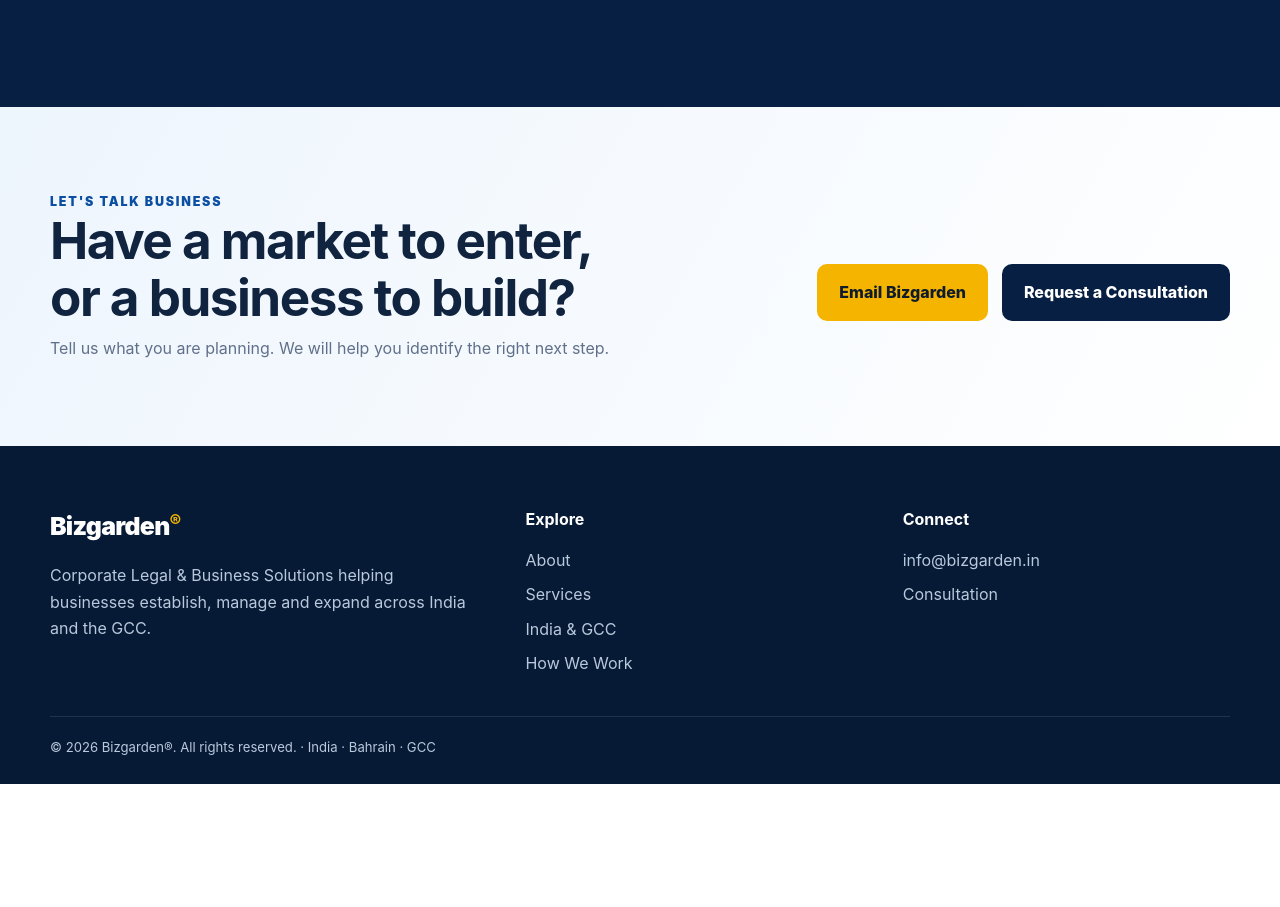
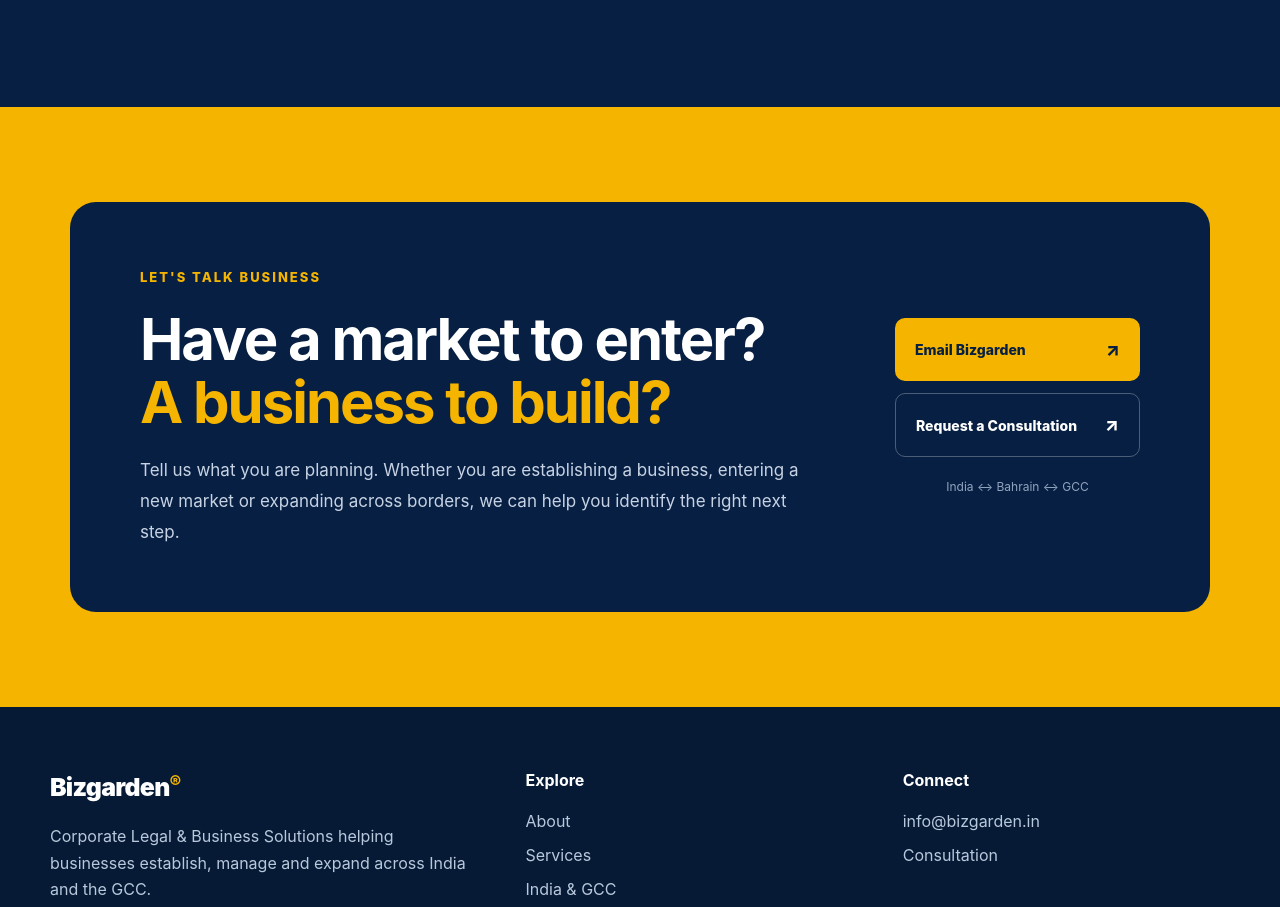
Before and after one commit to Bizgarden/bizgarden-india, a plain HTML site: page index.html in a window 1280 px wide. Shown: the part 4311-5218 px from the top of the page. Before the commit the page ends 5095 px from the top, so only its background shows below. Drawn offline with Linux system fonts and the light colour scheme.

Commit message:
Upgrade final consultation CTA section

```diff
--- a/index.html
+++ b/index.html
@@ -948,17 +948,53 @@
   </div>
 </section>
 
-<section class="cta" id="contact">
-  <div class="container cta-box">
-    <div>
-      <div class="section-kicker">Let's talk business</div>
-      <h2>Have a market to enter,<br>or a business to build?</h2>
-      <p>Tell us what you are planning. We will help you identify the right next step.</p>
+<section id="contact" style="background:#f4b400; padding:95px 0;">
+  <div style="max-width:1180px; margin:0 auto; padding:0 20px;">
+
+    <div style="background:#071f42; border-radius:26px; padding:65px 70px; display:grid; grid-template-columns:1fr auto; gap:60px; align-items:center; box-sizing:border-box;">
+
+      <div>
+
+        <div style="color:#f4b400; font-size:13px; font-weight:800; letter-spacing:2px; text-transform:uppercase; margin-bottom:20px;">
+          Let's Talk Business
+        </div>
+
+        <h2 style="color:#ffffff; font-size:clamp(38px,5vw,58px); line-height:1.08; letter-spacing:-2px; margin:0 0 22px;">
+          Have a market to enter?
+          <span style="display:block; color:#f4b400;">A business to build?</span>
+        </h2>
+
+        <p style="color:#c7d3e4; font-size:17px; line-height:1.8; max-width:680px; margin:0;">
+          Tell us what you are planning. Whether you are establishing a business,
+          entering a new market or expanding across borders, we can help you
+          identify the right next step.
+        </p>
+
+      </div>
+
+
+      <div style="min-width:245px;">
+
+        <a href="mailto:info@bizgarden.in"
+           style="display:flex; align-items:center; justify-content:space-between; gap:20px; background:#f4b400; color:#071f42; text-decoration:none; font-size:14px; font-weight:800; padding:17px 20px; border-radius:10px; margin-bottom:12px; box-sizing:border-box;">
+          <span>Email Bizgarden</span>
+          <span style="font-size:18px;">↗</span>
+        </a>
+
+        <a href="mailto:info@bizgarden.in?subject=Business%20Consultation"
+           style="display:flex; align-items:center; justify-content:space-between; gap:20px; background:transparent; color:#ffffff; text-decoration:none; font-size:14px; font-weight:800; padding:16px 20px; border:1px solid rgba(255,255,255,0.28); border-radius:10px; box-sizing:border-box;">
+          <span>Request a Consultation</span>
+          <span style="font-size:18px;">↗</span>
+        </a>
+
+        <div style="color:#91a4bf; font-size:12px; line-height:1.6; margin-top:20px; text-align:center;">
+          India ↔ Bahrain ↔ GCC
+        </div>
+
+      </div>
+
     </div>
-    <div class="actions">
-      <a class="btn btn-gold" href="mailto:info@bizgarden.in">Email Bizgarden</a>
-      <a class="btn btn-dark" href="mailto:info@bizgarden.in?subject=Business%20Consultation">Request a Consultation</a>
-    </div>
+
   </div>
 </section>
 </main>
```
